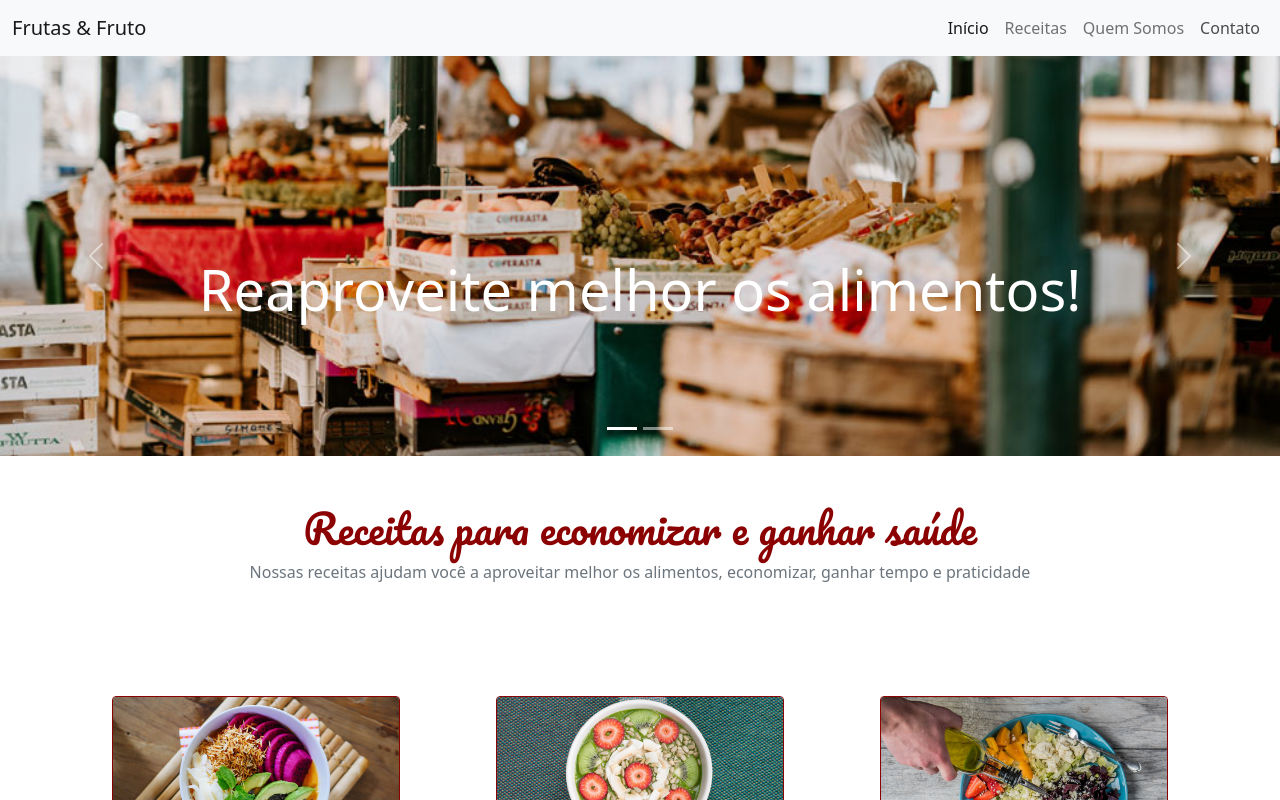
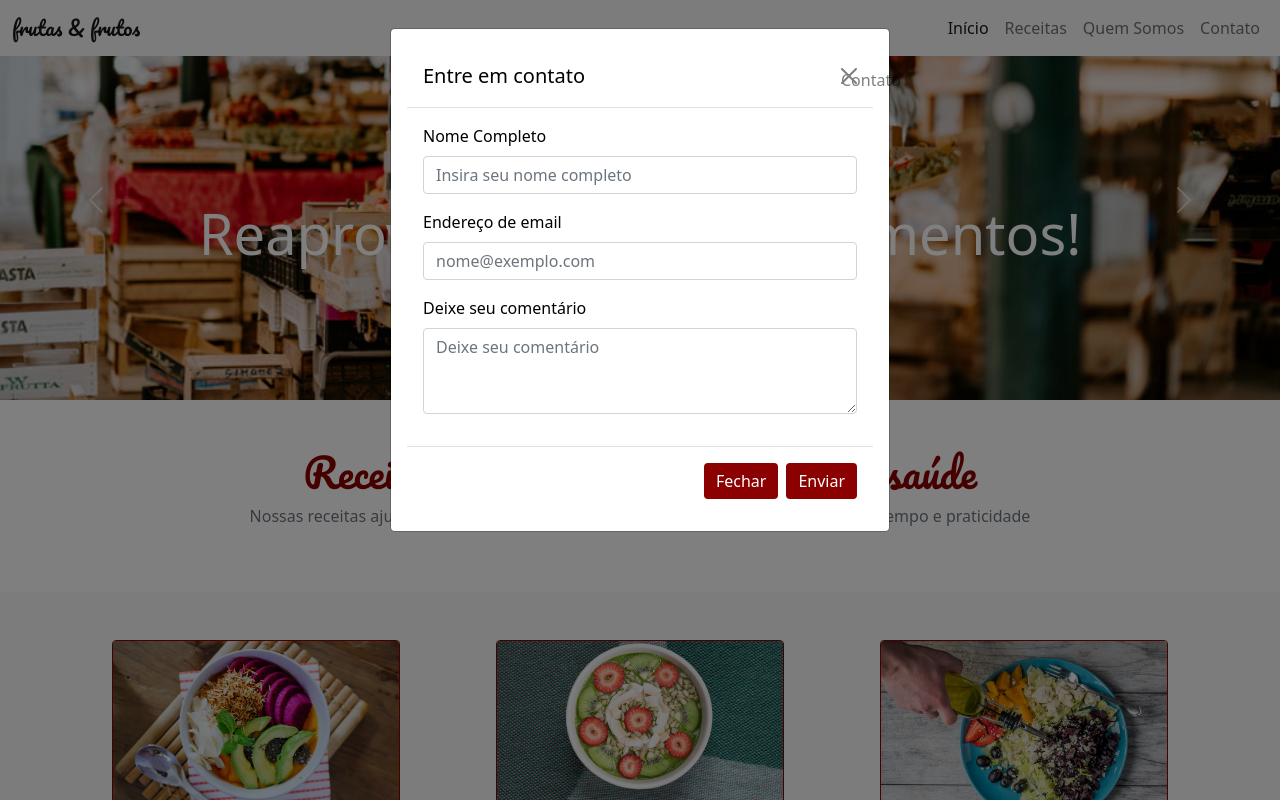
Before and after one commit to Lucasssanto/Fruta-Fruto, a plain HTML site: page index.html in a window 1280 px wide. Both pictures are taken after a click on the link "Contato". Shown: the top 800 px of the page. Drawn offline with nearby package versions, Linux system fonts and the light colour scheme.

Commit message:
Fruta-Fruto

```diff
--- a/index.html
+++ b/index.html
@@ -15,9 +15,9 @@
 </head>
 <body>
     <header>
-        <nav class="navbar navbar-expand-lg navbar-light bg-light">
+        <nav class="navbar navbar-expand-lg navbar-light bg-light fixed-top">
          <div class="container-fluid">
-            <a class="navbar-brand" href="#">Frutas & Fruto</a>
+            <a class="navbar-brand fonte-titulo" href="#">frutas & frutos</a>
             <button class="navbar-toggler" type="button" data-bs-toggle="collapse"
             data-bs-target="#navbarNav" aria-controls="navbarNav" aria-expanded="false" aria-label="Toggle navigation">
                 <span class="navbar-toggler-icon"></span>
@@ -34,7 +34,7 @@
                     <a class="nav-link" href="#">Quem Somos</a>
                 </li>
                 <li class="nav-item">
-                <a class="nav-link" href="#">Contato</a>
+                <a class="nav-link" data-bs-toggle="modal" data-bs-target="#modal-contato" href="#">Contato</a>
               </li>
             </ul>
           </div>
@@ -77,7 +77,7 @@
             <p class="text-center text-secondary pb-5">Nossas receitas ajudam você a aproveitar melhor os
               alimentos, economizar, ganhar tempo e praticidade</p>
       </section>
-      <section class="conteiner" id="receitas">
+      <section class="conteiner-fluid bg-light" id="receitas">
         <div class="row justify-content-center">
 
             <article class="card card-largura  text-center p-0 m-5 col-12 col-md-4">
@@ -136,13 +136,43 @@
         </div>
       </section>
     </main>
-    <footer>
-      <p class="text-center">contato:<a href="mailto:email@frutafruto.com.br">email@frutafruto.com.br</a></p>
-        <script src="https://cdn.jsdelivr.net/npm/@popperjs/core@2.10.2/dist/umd/popper.min.js" integrity="sha384-7+zCNj/IqJ95wo16oMtfsKbZ9ccEh31eOz1HGyDuCQ6wgnyJNSYdrPa03rtR1zdB" crossorigin="anonymous"></script>
-      <script src="https://cdn.jsdelivr.net/npm/bootstrap@5.1.3/dist/js/bootstrap.min.js" integrity="sha384-QJHtvGhmr9XOIpI6YVutG+2QOK9T+ZnN4kzFN1RtK3zEFEIsxhlmWl5/YESvpZ13" crossorigin="anonymous"></script>
-        <script src=""></script>
+
+    <footer class="bg-secondary p-3">
+          <p class="text-center text-light m-0">Contato: <a class="text-light" href="mailto:email@frutafruto.com.br">email@frutafruto.com.br</a></p>
+            <script src="https://cdn.jsdelivr.net/npm/@popperjs/core@2.10.2/dist/umd/popper.min.js" integrity="sha384-7+zCNj/IqJ95wo16oMtfsKbZ9ccEh31eOz1HGyDuCQ6wgnyJNSYdrPa03rtR1zdB" crossorigin="anonymous"></script>
+          <script src="https://cdn.jsdelivr.net/npm/bootstrap@5.1.3/dist/js/bootstrap.min.js" integrity="sha384-QJHtvGhmr9XOIpI6YVutG+2QOK9T+ZnN4kzFN1RtK3zEFEIsxhlmWl5/YESvpZ13" crossorigin="anonymous"></script>
+            <script src=""></script>
     </footer>
 
+      <!-- Modal -->
+      <div class="modal fade" id="modal-contato" data-bs-backdrop="static" data-bs-keyboard="false" tabindex="-1" aria-labelledby="staticBackdropLabel" aria-hidden="true">
+        <div class="modal-dialog">
+          <dialog class="modal-content">
+            <header class="modal-header">
+              <h5 class="modal-title" id="staticBackdropLabel">Entre em contato</h5>
+              <button type="button" class="btn-close" data-bs-dismiss="modal" aria-label="Close">Contato</button>
+            </header>
+            <main class="modal-body">
+              <div class="mb-3">
+                <label for="formGroupExampleInput" class="form-label">Nome Completo</label>
+                <input type="text" class="form-control" id="formGroupExampleInput" placeholder="Insira seu nome completo">
+              </div>
+              <div class="mb-3">
+                <label for="exampleFormControlInput1" class="form-label ">Endereço de email</label>
+                <input type="email" class="form-control" id="exampleFormControlInput1" placeholder="nome@exemplo.com">
+              </div>
+              <div class="mb-3">
+                <label for="exampleFormControlTextarea1" class="form-label">Deixe seu comentário</label>
+                <textarea class="form-control" id="exampleFormControlTextarea1" placeholder="Deixe seu comentário" rows="3"></textarea>
+              </div>
+            </main>
+            <footer class="modal-footer">
+              <button type="button" class="btn btn-secondary" data-bs-dismiss="modal">Fechar</button>
+              <button type="button" class="btn btn-primary ">Enviar</button>
+            </footer>
+          </dialog>
+        </div>
+      </div>
 </body>
 
 </html>
--- a/src/style.css
+++ b/src/style.css
@@ -22,6 +22,10 @@
     margin-top: 10px;
 }
 
+.card-dois {
+    color: darkred;
+}
+
 .btn {
     background-color: darkred;
     color: white;
```
